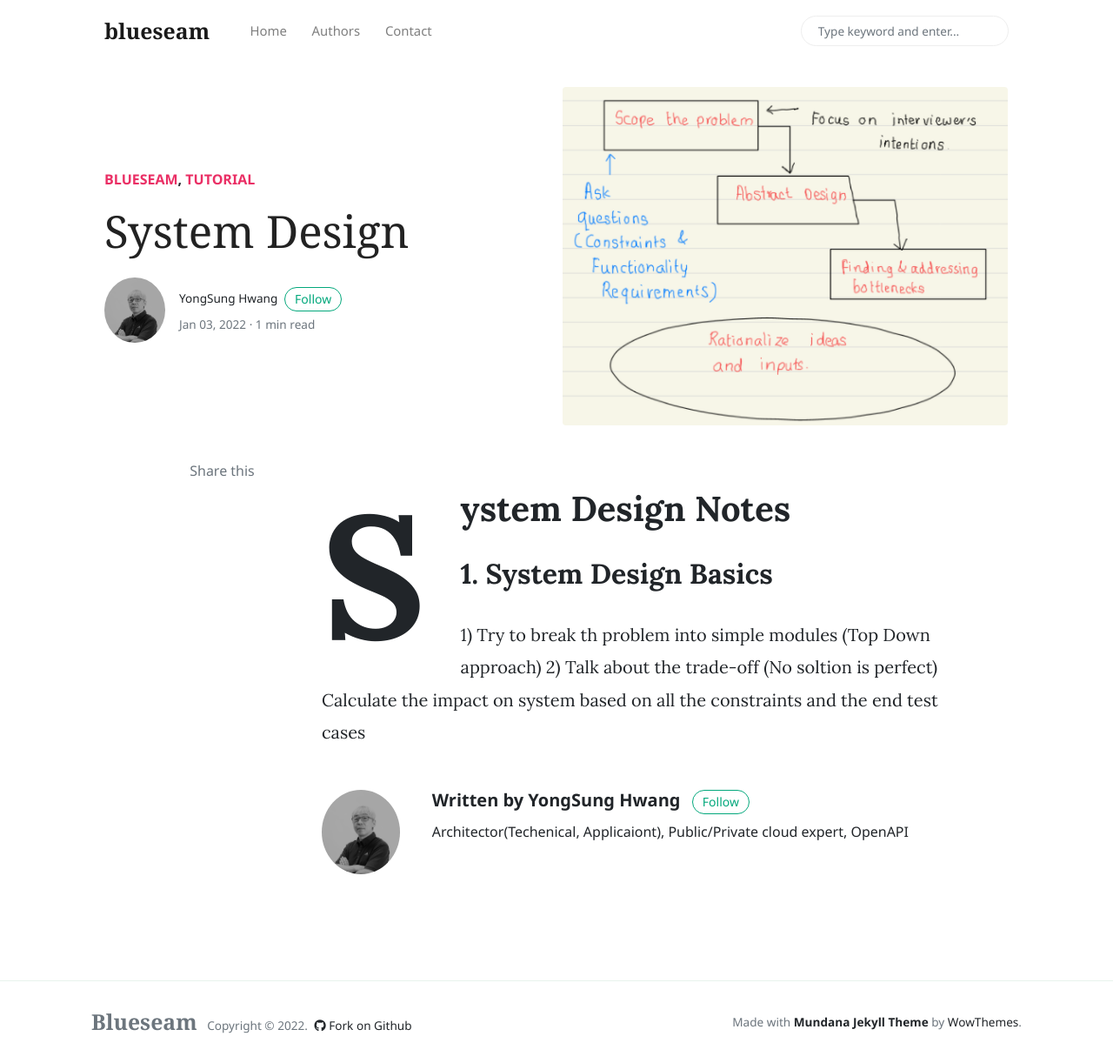
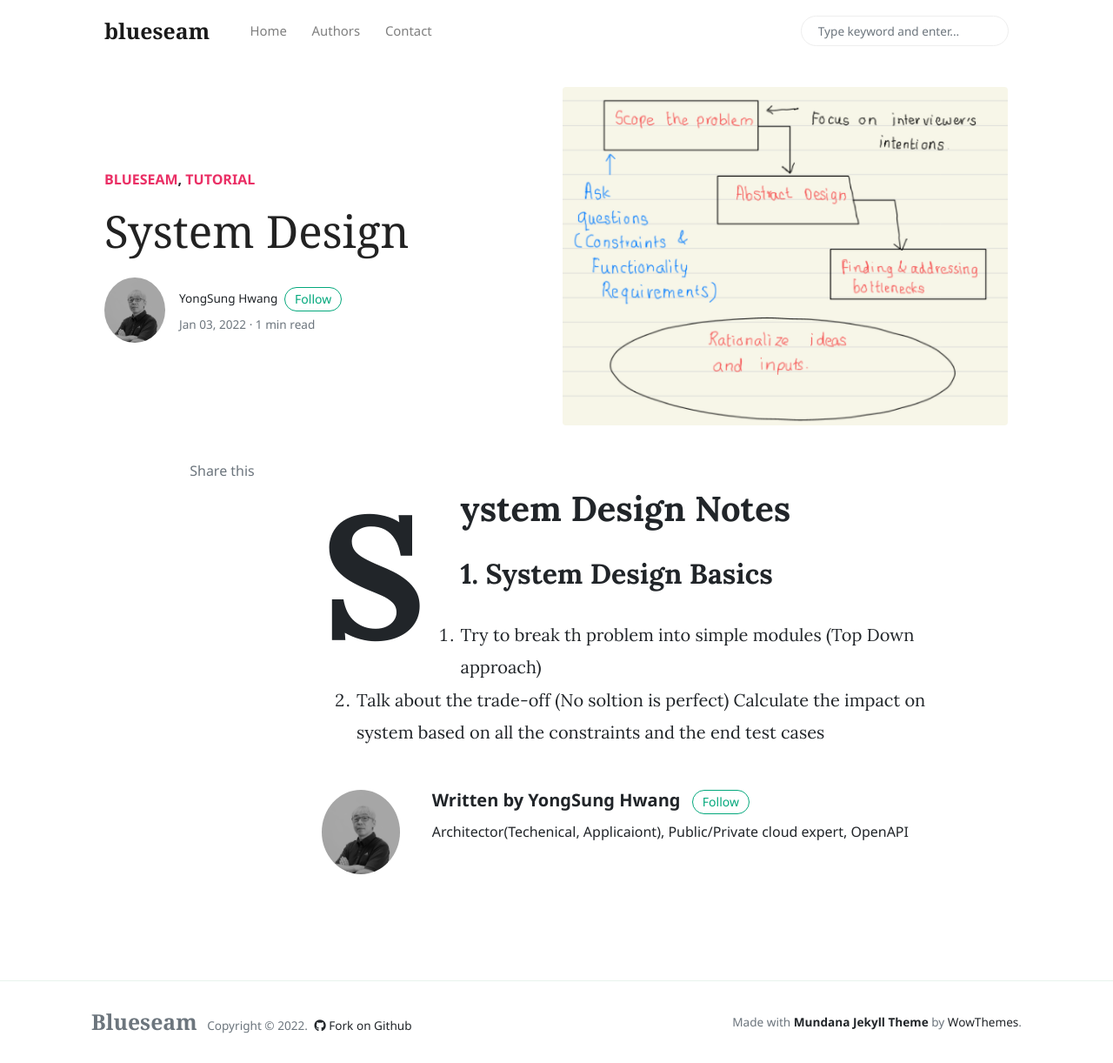
Before and after one commit to blueseam/blueseam.github.io, a Jekyll site: the page built from _posts/2022-01-03-system-design.md, in a window 1280 px wide and 1222 px high. Shown: the whole window at 87% size. Built offline with Jekyll 4.4.1, drawn with Linux system fonts in a browser that asks for light colours; nearby versions of some CDN libraries; comment, search, counter and statistics services are not loaded.

Commit message:
Update 2022-01-03-system-design.md

```diff
--- a/_posts/2022-01-03-system-design.md
+++ b/_posts/2022-01-03-system-design.md
@@ -8,6 +8,6 @@ image: assets/images/h1.png
 # System Design Notes
 
 ## 1. System Design Basics
-1) Try to break th problem into simple modules (Top Down approach)
-2) Talk about the trade-off (No soltion is perfect)
+1. Try to break th problem into simple modules (Top Down approach)
+2. Talk about the trade-off (No soltion is perfect)
    Calculate the impact on system based on all the constraints and the end test cases
```
